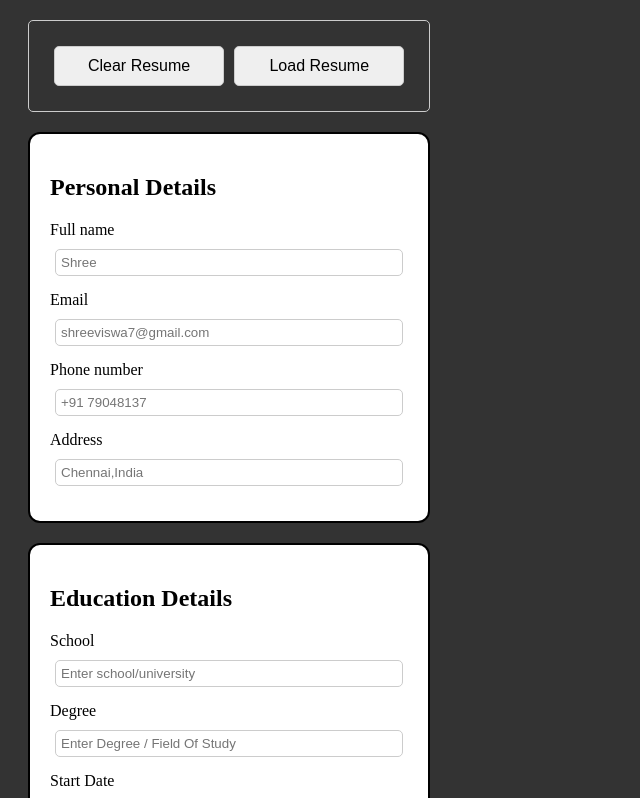
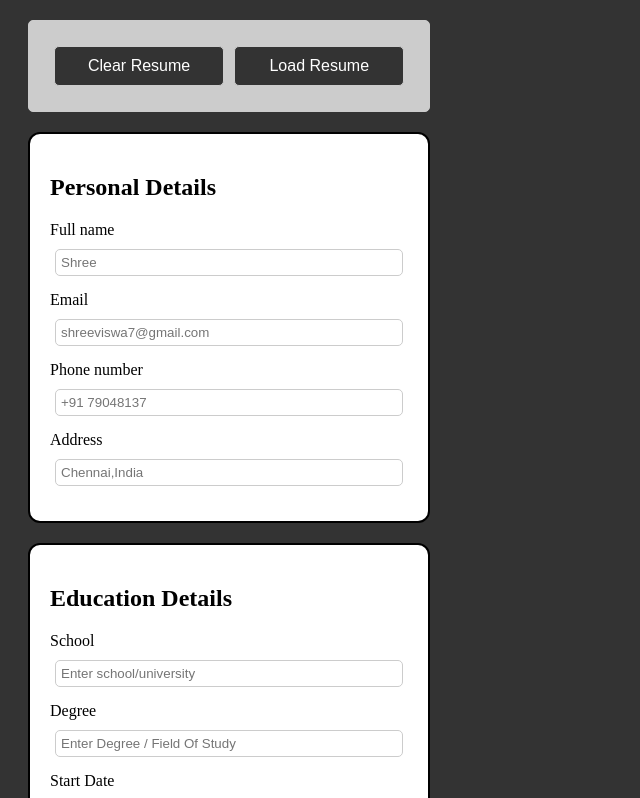
Before and after one commit to Shree-77/CvBuilder, a React (Vite) app: page / in a window 1280 px wide. Shown: the top 798 px of the page, without its empty margins (0-640 px from the left). Built offline with nearby package versions, Linux system fonts and the light colour scheme.

Commit message:
buttons width fixed

```diff
--- a/src/styles/buttons.css
+++ b/src/styles/buttons.css
@@ -7,6 +7,8 @@
     border-radius: 5px;
     margin: 5px;
     box-sizing: border-box;
+    background-color: #333;
+    color: white;
 
 }
 
--- a/src/styles/operations.css
+++ b/src/styles/operations.css
@@ -5,4 +5,5 @@
     height: fit-content;
     padding: 20px;
     margin: 20px;
+    background-color: #ccc;
 }
```
